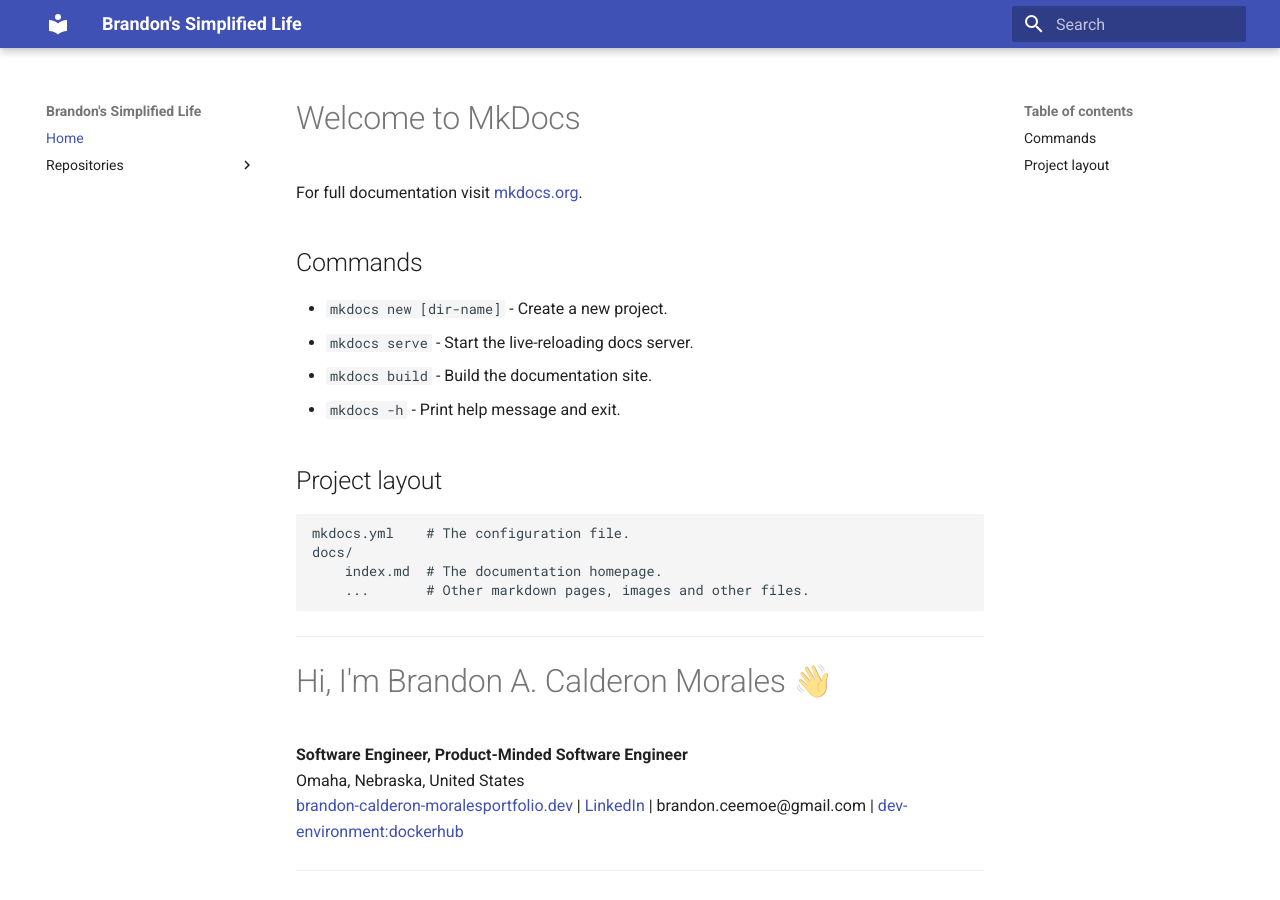
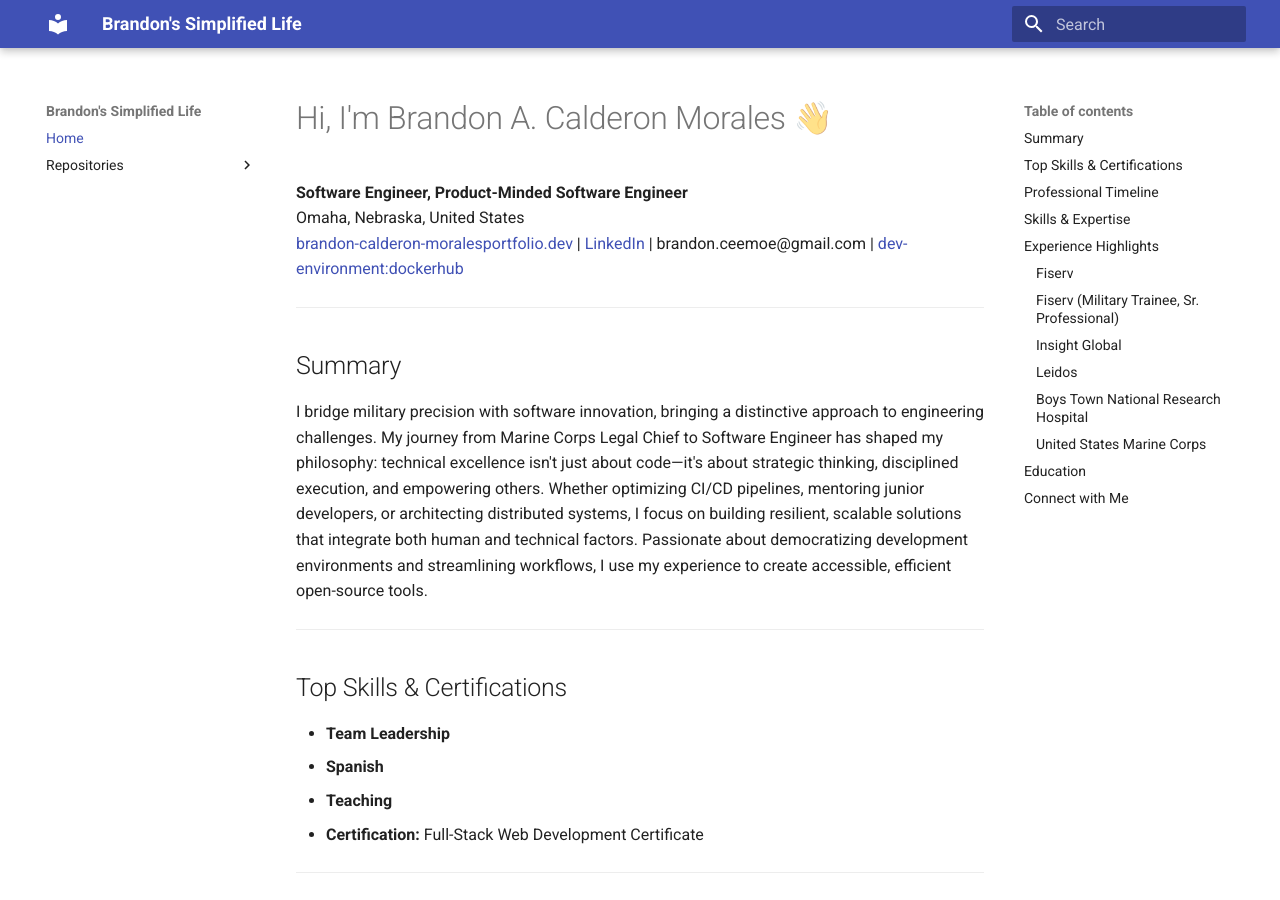
Before and after one commit to BrandenStudentDev/my-life-as-a-dev, an MkDocs documentation site: the page built from docs/index.md, in a window 1280 px wide and 900 px high. Built offline with MkDocs 1.6.1 and Material for MkDocs 9.7.7, drawn with Linux system fonts in a browser that asks for light colours.

Commit message:
updated main page.

```diff
--- a/docs/index.md
+++ b/docs/index.md
@@ -1,23 +1,3 @@
-# Welcome to MkDocs
-
-For full documentation visit [mkdocs.org](https://www.mkdocs.org).
-
-## Commands
-
-* `mkdocs new [dir-name]` - Create a new project.
-* `mkdocs serve` - Start the live-reloading docs server.
-* `mkdocs build` - Build the documentation site.
-* `mkdocs -h` - Print help message and exit.
-
-## Project layout
-
-    mkdocs.yml    # The configuration file.
-    docs/
-        index.md  # The documentation homepage.
-        ...       # Other markdown pages, images and other files.
-
----
-
 # Hi, I'm Brandon A. Calderon Morales 👋
 
 **Software Engineer, Product-Minded Software Engineer**
```
